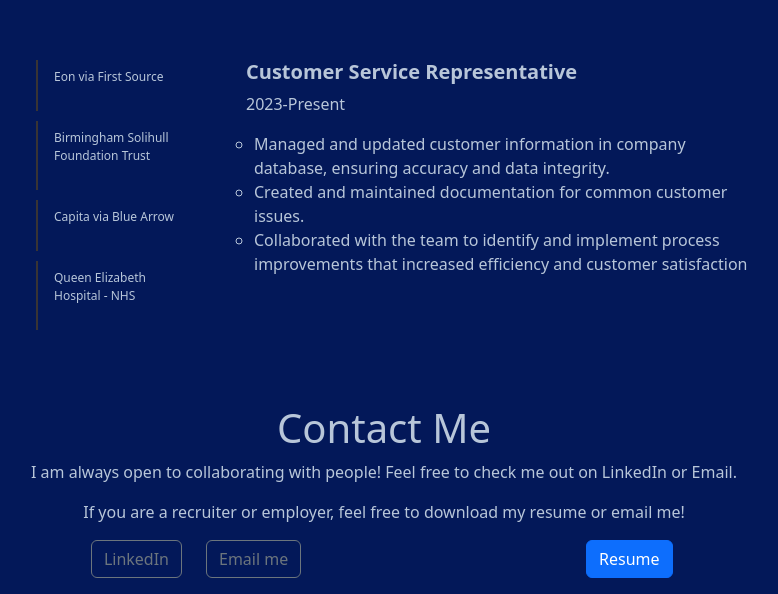
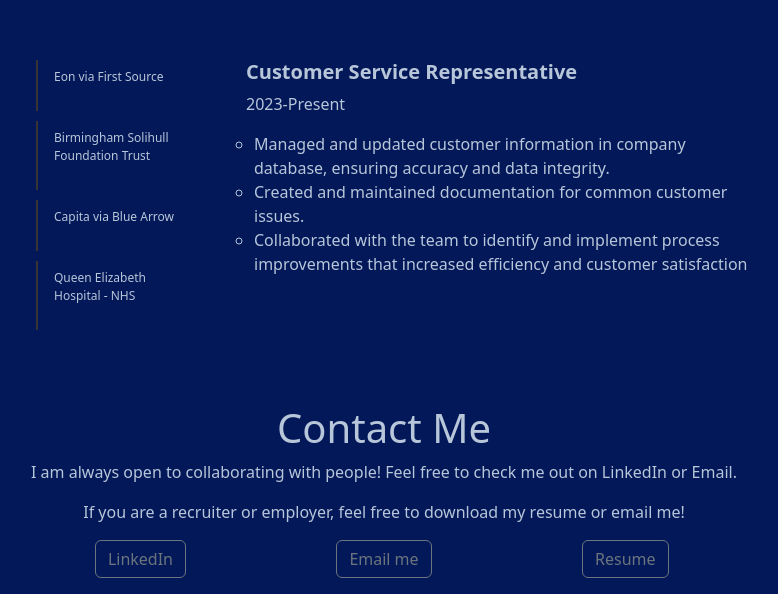
Before and after one commit to DanilleH22/portfolio, a React (Create React App) app: page / in a window 1280 px wide. Shown: the part 1439-2033 px from the top of the page, without its empty margins (256-1034 px from the left). Built offline with nearby package versions, Linux system fonts and the light colour scheme.

Commit message:
Style resume button

```diff
--- a/src/pages/ContactMe.js
+++ b/src/pages/ContactMe.js
@@ -4,6 +4,7 @@ import Col from 'react-bootstrap/Col';
 import Button from 'react-bootstrap/Button';
 import { useEffect, useState } from 'react';
 import danilleCv from '../assets/files/danilleCv.pdf'
+import { Container } from 'react-bootstrap';
 
 export default function ContactMe() {
   const [isLoading, setLoading] = useState(false);
@@ -23,7 +24,8 @@ export default function ContactMe() {
   const handleClick = () => setLoading(true);
 
   return (
-    <Row className='pt-3' >
+    <Container>
+    <Row className='pt-3 mb-3' >
 
         <h1>Contact Me</h1>
         <p>I am always open to collaborating with people! Feel free to check me out on LinkedIn or Email.</p>
@@ -40,7 +42,7 @@ export default function ContactMe() {
             </Button>
           </div>
         </Col>
-        <Col className='d-flex justify-content-start'>
+        <Col className='d-flex justify-content-center'>
           <div>
             <Button
               variant="outline-secondary"
@@ -53,10 +55,12 @@ export default function ContactMe() {
           </div>
         </Col>
         <Col className='d-flex justify-content-start'>
-        <Button href={danilleCv} download="danilleCv" target='_blank' rel="noreferrer">
+        <Button href={danilleCv} download="danilleCv" target='_blank' rel="noreferrer" variant="outline-secondary">
         Resume</Button>
       </Col>
 
+
     </Row>
+    </Container>
   );
 }
```
